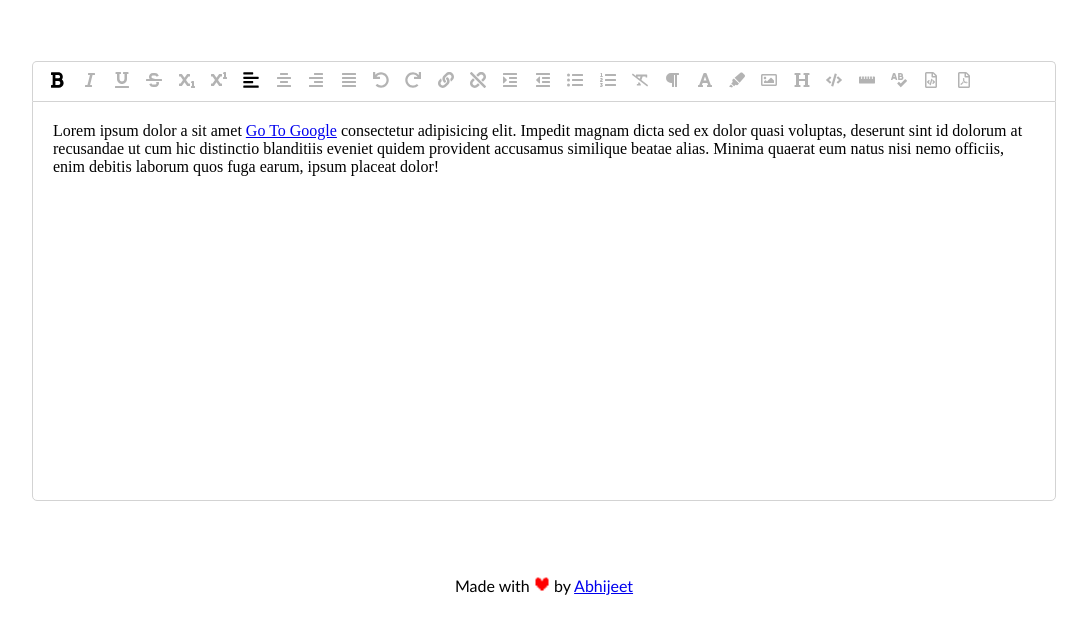
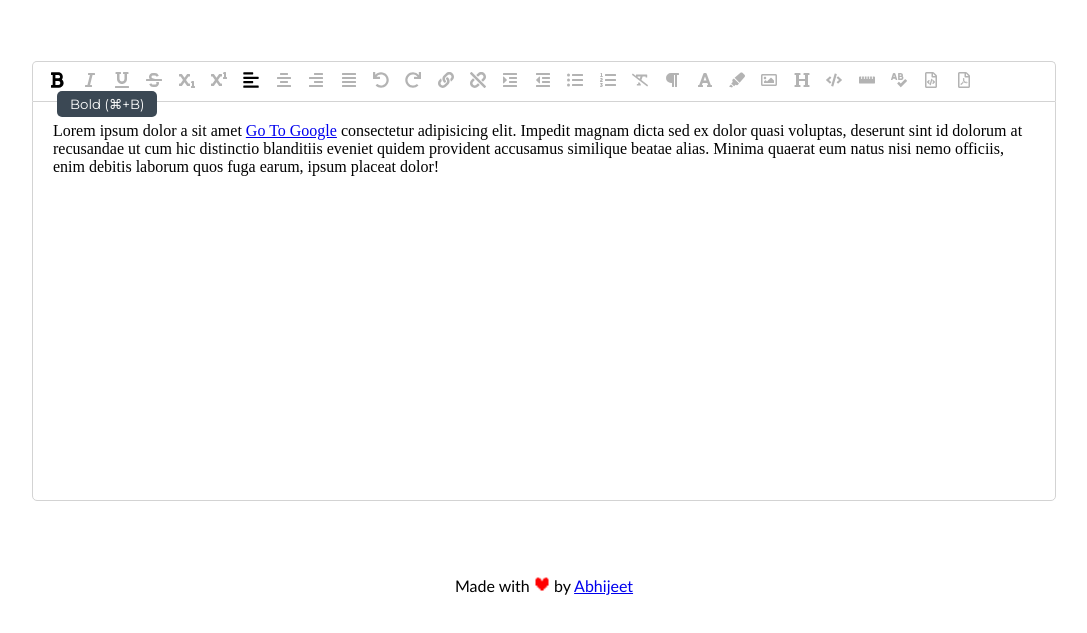
Before and after one commit to abhijeet-saxena/wysiwyg, a website with bundled scripts: page src/index.html in a window 1280 px wide. In both pictures the pointer is over the button 153 px from the left and 248 px from the top of the page. Shown: the part 167-800 px from the top of the page, without its empty margins (96-1183 px from the left). Built offline with nearby package versions, Linux system fonts and the light colour scheme.

Commit message:
feat(app): Add hover styles on button

```diff
--- a/src/styles.css
+++ b/src/styles.css
@@ -127,7 +127,7 @@ body header span {
   pointer-events: none;
 }
 
-.toolbar-btn svg:hover::after {
+.toolbar-btn:hover::after {
   opacity: 1;
   transition: opacity 100ms ease-in-out;
   transition-delay: 1000ms;
```
